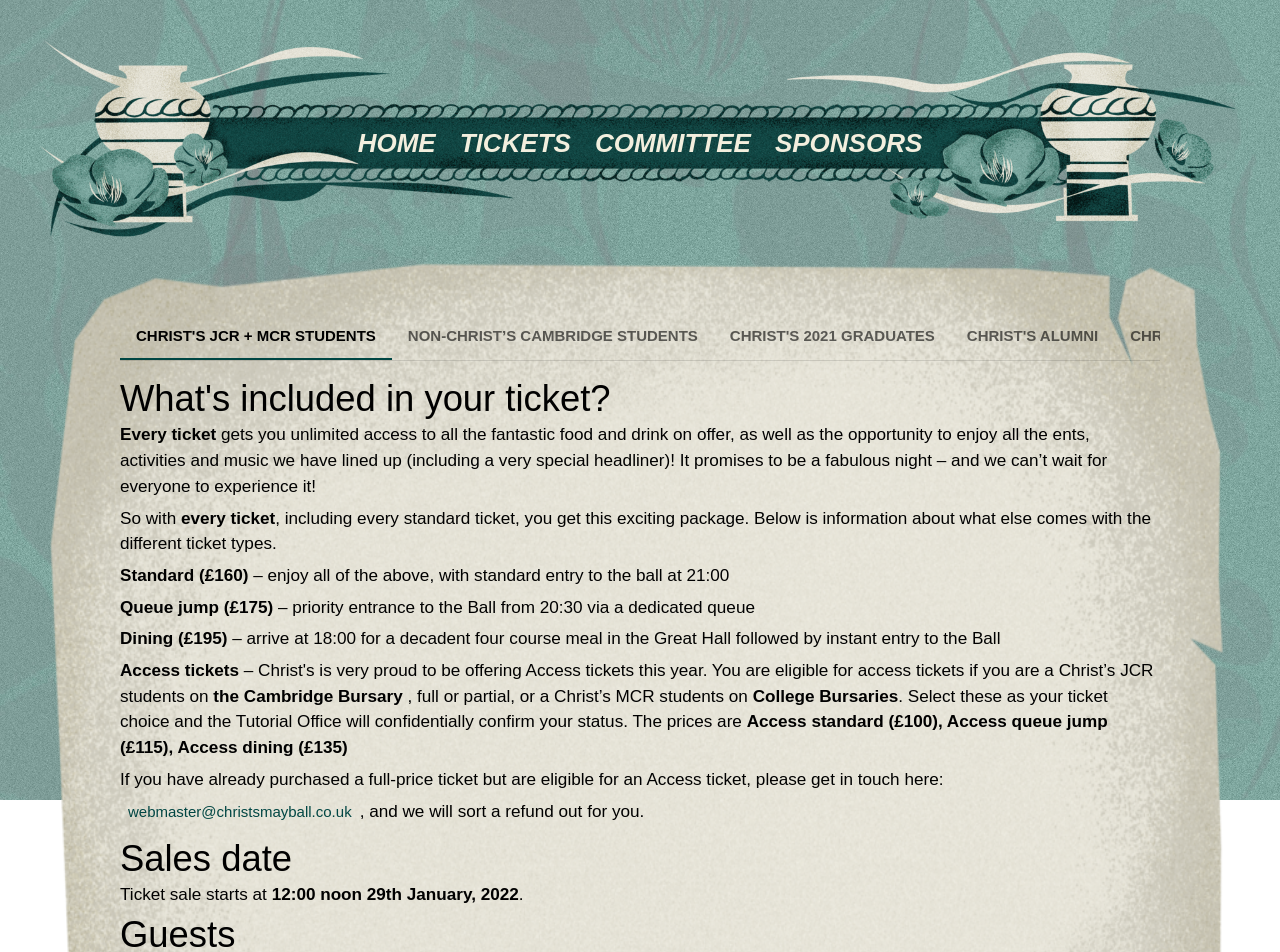
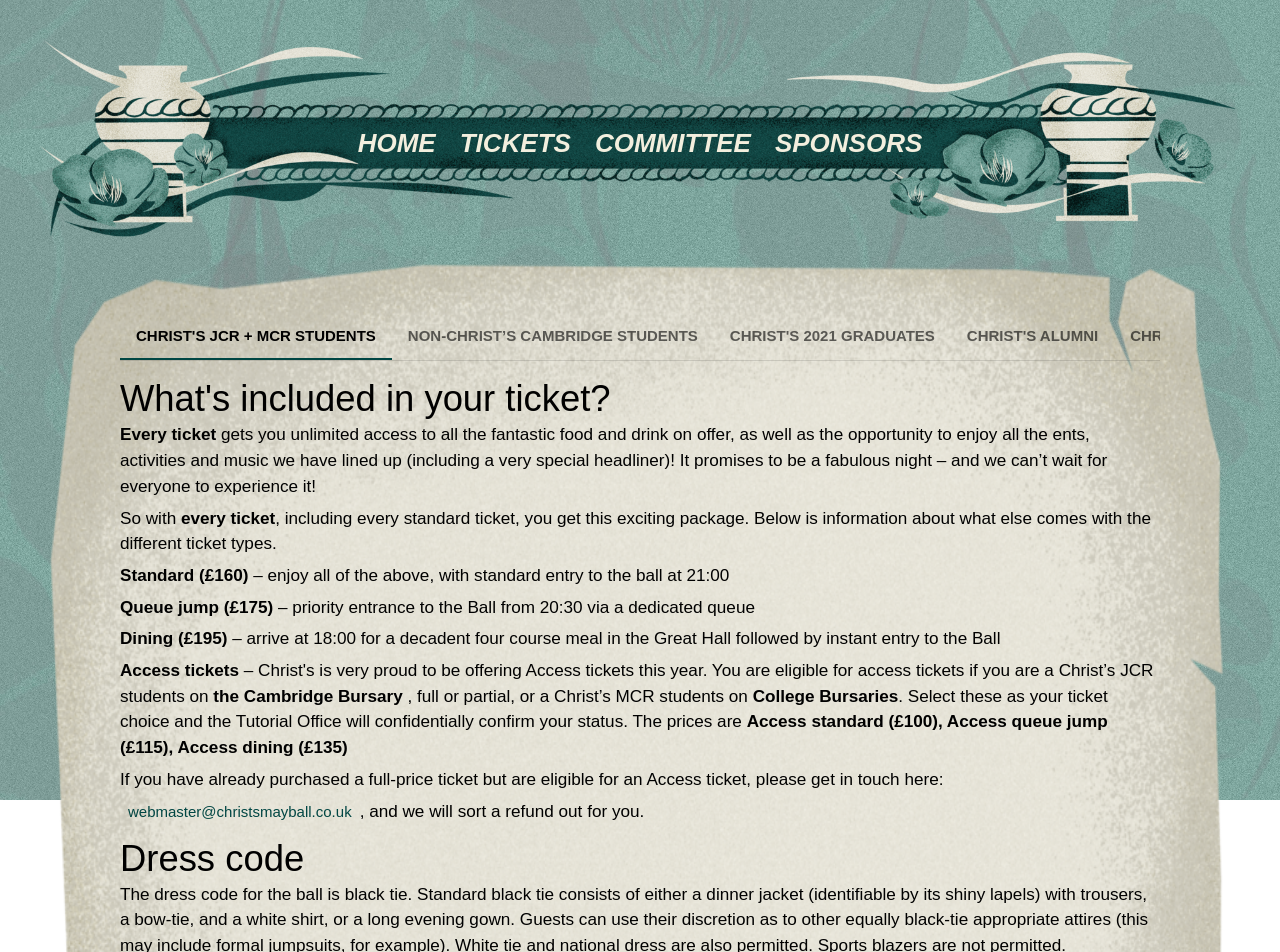
Before and after one commit to scottjones03/cmb-2024-website, a React (Create React App) app: page /tickets in a window 1280 px wide. Shown: the top 952 px of the page. Built offline with nearby package versions, Linux system fonts and the light colour scheme; a web font is replaced by a local one.

Commit message:
Add dress code description

```diff
--- a/src/components/main/TicketsDisplay.jsx
+++ b/src/components/main/TicketsDisplay.jsx
@@ -183,6 +183,19 @@ const PurchaseMethodSection = ({ googleForm, ballot }) => (
   </>
 );
 
+const DressCodeSection = () => (
+  <>
+    <Typography variant="h4">Dress code</Typography>
+    <BodyParagraph>
+      The dress code for the ball is black tie. Standard black tie consists of
+      either a dinner jacket (identifiable by its shiny lapels) with trousers, a
+      bow-tie, and a white shirt, or a long evening gown. Guests can use their
+      discretion as to other equally black-tie appropriate attires (this may
+      include formal jumpsuits, for example). White tie and national dress are
+      also permitted. Sports blazers are not permitted.
+    </BodyParagraph>
+  </>
+);
 export default function TicketsDisplay() {
   const [value, setValue] = React.useState(0);
 
@@ -232,7 +245,8 @@ export default function TicketsDisplay() {
             diningPrice={195}
           />
           <AccessDescription />
-          <SalesSection start="12:00 noon 29th January, 2022" />
+          <DressCodeSection />
+          {/* <SalesSection start="12:00 noon 29th January, 2022" /> */}
           <GuestSection numGuests={2} />
           <PurchaseMethodSection />
         </TicketTabPanel>
@@ -242,7 +256,8 @@ export default function TicketsDisplay() {
             queueJumpPrice={175}
             diningPrice={195}
           />
-          <SalesSection start="12:00 noon 5th February, 2022" />
+          <DressCodeSection />
+          {/* <SalesSection start="12:00 noon 5th February, 2022" /> */}
           <GuestSection numGuests={2} />
           <PurchaseMethodSection />
         </TicketTabPanel>
@@ -252,7 +267,8 @@ export default function TicketsDisplay() {
             queueJumpPrice={175}
             diningPrice={195}
           />
-          <SalesSection start="12th January, 2022" />
+          <DressCodeSection />
+          {/* <SalesSection start="12th January, 2022" /> */}
           <GuestSection numGuests={2} />
           <PurchaseMethodSection googleForm />
         </TicketTabPanel>
@@ -262,13 +278,15 @@ export default function TicketsDisplay() {
             queueJumpPrice={205}
             diningPrice={225}
           />
-          <SalesSection start="12th January, 2022" end="30th January, 2022" />
+          <DressCodeSection />
+          {/* <SalesSection start="12th January, 2022" end="30th January, 2022" /> */}
           <GuestSection numGuests={1} />
           <PurchaseMethodSection googleForm ballot />
         </TicketTabPanel>
         <TicketTabPanel value={value} index={4}>
           <FirstSection standardPrice={80} diningPrice={110} staff />
-          <SalesSection start="18th January, 2022" end="1st February, 2022" />
+          <DressCodeSection />
+          {/* <SalesSection start="18th January, 2022" end="1st February, 2022" /> */}
           <GuestSection numGuests={3} />
           <PurchaseMethodSection googleForm ballot />
         </TicketTabPanel>
```
